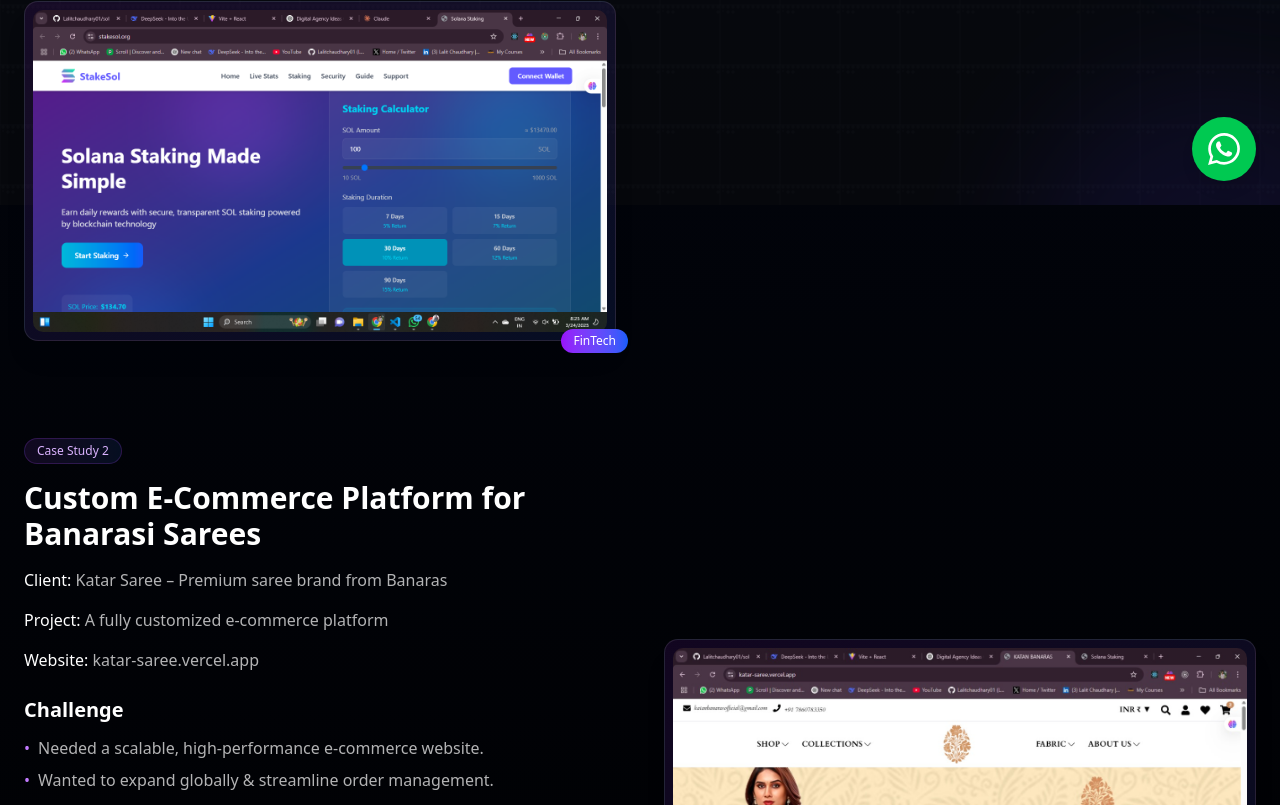
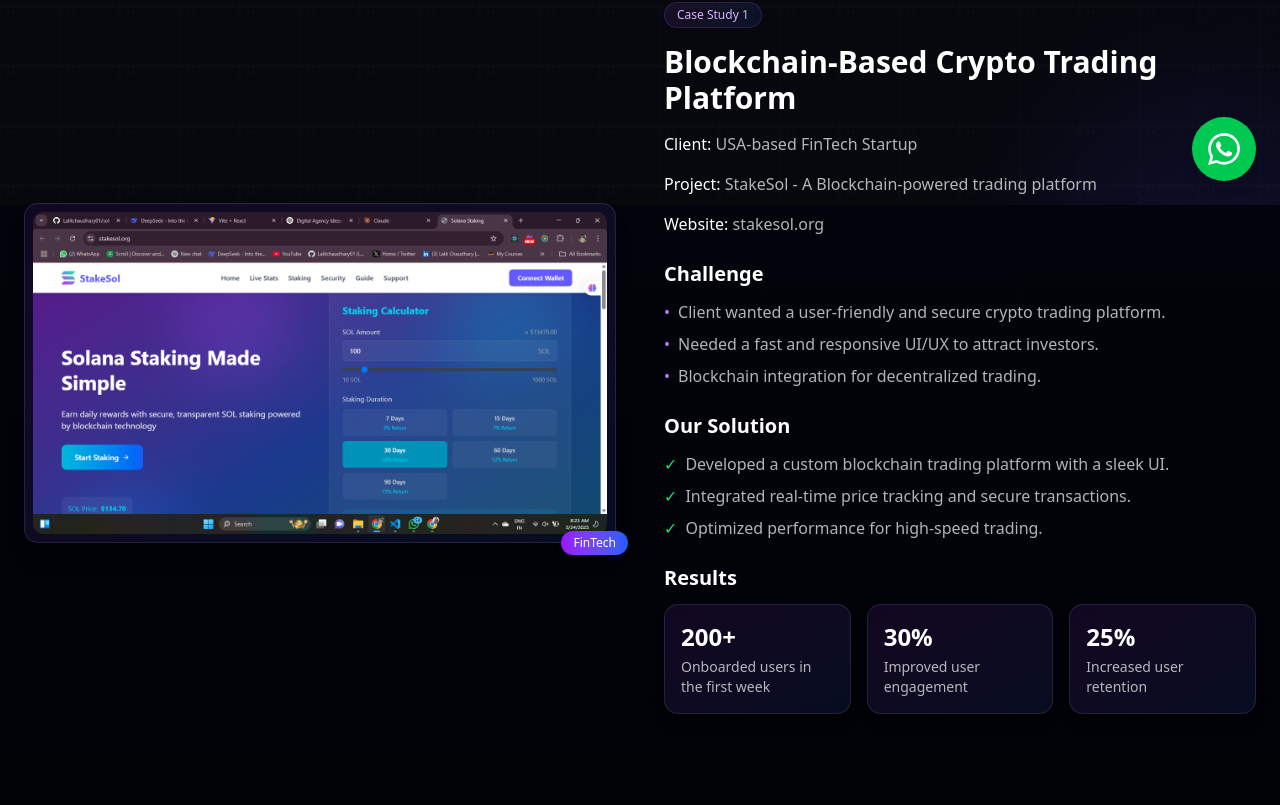
Before and after one commit to Lalitchaudhary01/NeoWebAI, a React (Vite) app in the folder client/: page /case-studies in a window 1280 px wide. Shown: the part 595-1400 px from the top of the page. Built offline with nearby package versions, Linux system fonts and the light colour scheme.

Commit message:
add caase study

```diff
--- a/client/src/components/CaseStudies.jsx
+++ b/client/src/components/CaseStudies.jsx
@@ -99,7 +99,93 @@
 
                 {/* Content for StakeSol */}
                 <div className="lg:w-1/2">
-                  {/* StakeSol content remains the same as in the previous code */}
+                  <div className="inline-block px-3 py-1 mb-4 rounded-full bg-gradient-to-r from-purple-500/10 to-blue-500/10 border border-purple-500/20 text-xs font-medium text-purple-300">
+                    Case Study 1
+                  </div>
+                  <h2 className="text-2xl md:text-3xl font-bold mb-4">
+                    Blockchain-Based Crypto Trading Platform
+                  </h2>
+                  <p className="text-white/70 mb-4">
+                    <span className="font-medium text-white">Client:</span>{" "}
+                    USA-based FinTech Startup
+                  </p>
+                  <p className="text-white/70 mb-4">
+                    <span className="font-medium text-white">Project:</span>{" "}
+                    StakeSol - A Blockchain-powered trading platform
+                  </p>
+                  <p className="text-white/70 mb-6">
+                    <span className="font-medium text-white">Website:</span>{" "}
+                    stakesol.org
+                  </p>
+
+                  <div className="mb-6">
+                    <h3 className="text-xl font-semibold mb-3">Challenge</h3>
+                    <ul className="space-y-2 text-white/70">
+                      <li className="flex items-start">
+                        <span className="text-purple-400 mr-2">•</span>
+                        Client wanted a user-friendly and secure crypto trading
+                        platform.
+                      </li>
+                      <li className="flex items-start">
+                        <span className="text-purple-400 mr-2">•</span>
+                        Needed a fast and responsive UI/UX to attract investors.
+                      </li>
+                      <li className="flex items-start">
+                        <span className="text-purple-400 mr-2">•</span>
+                        Blockchain integration for decentralized trading.
+                      </li>
+                    </ul>
+                  </div>
+
+                  <div className="mb-6">
+                    <h3 className="text-xl font-semibold mb-3">Our Solution</h3>
+                    <ul className="space-y-2 text-white/70">
+                      <li className="flex items-start">
+                        <span className="text-green-400 mr-2">✓</span>
+                        Developed a custom blockchain trading platform with a
+                        sleek UI.
+                      </li>
+                      <li className="flex items-start">
+                        <span className="text-green-400 mr-2">✓</span>
+                        Integrated real-time price tracking and secure
+                        transactions.
+                      </li>
+                      <li className="flex items-start">
+                        <span className="text-green-400 mr-2">✓</span>
+                        Optimized performance for high-speed trading.
+                      </li>
+                    </ul>
+                  </div>
+
+                  <div className="mb-8">
+                    <h3 className="text-xl font-semibold mb-3">Results</h3>
+                    <div className="grid grid-cols-1 md:grid-cols-3 gap-4">
+                      <div className="bg-gradient-to-br from-purple-900/20 to-blue-900/20 backdrop-blur-lg border border-white/10 rounded-xl p-4 shadow-lg hover:shadow-purple-500/20 hover:border-purple-500/30 transition-all duration-300">
+                        <p className="text-2xl font-bold text-white mb-1">
+                          200+
+                        </p>
+                        <p className="text-sm text-white/70">
+                          Onboarded users in the first week
+                        </p>
+                      </div>
+                      <div className="bg-gradient-to-br from-purple-900/20 to-blue-900/20 backdrop-blur-lg border border-white/10 rounded-xl p-4 shadow-lg hover:shadow-purple-500/20 hover:border-purple-500/30 transition-all duration-300">
+                        <p className="text-2xl font-bold text-white mb-1">
+                          30%
+                        </p>
+                        <p className="text-sm text-white/70">
+                          Improved user engagement
+                        </p>
+                      </div>
+                      <div className="bg-gradient-to-br from-purple-900/20 to-blue-900/20 backdrop-blur-lg border border-white/10 rounded-xl p-4 shadow-lg hover:shadow-purple-500/20 hover:border-purple-500/30 transition-all duration-300">
+                        <p className="text-2xl font-bold text-white mb-1">
+                          25%
+                        </p>
+                        <p className="text-sm text-white/70">
+                          Increased user retention
+                        </p>
+                      </div>
+                    </div>
+                  </div>
                 </div>
               </div>
 
```
